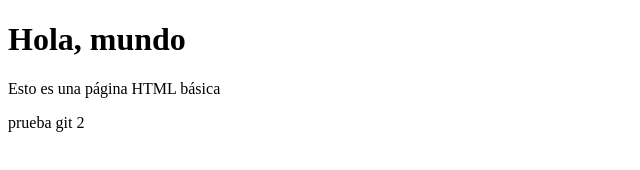
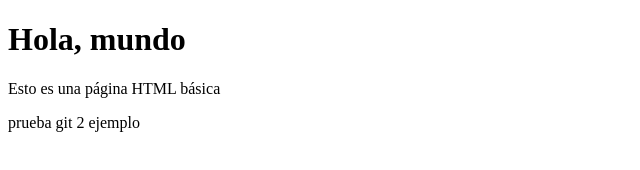
Before and after one commit to Jowellvb/test_git, a plain HTML site: page index.html in a window 1280 px wide. Shown: the full height of the page, 0-640 px from the left. Drawn offline with Linux system fonts and the light colour scheme.

Commit message:
test ejemplo

```diff
--- a/index.html
+++ b/index.html
@@ -8,7 +8,7 @@
 <body>
     <h1>Hola, mundo</h1>
     <p>Esto es una página HTML básica</p>
-    <p>prueba git 2
+    <p>prueba git 2 ejemplo
 
 </body>
 </html>
```
Also changed, not shown: 1 other file.
